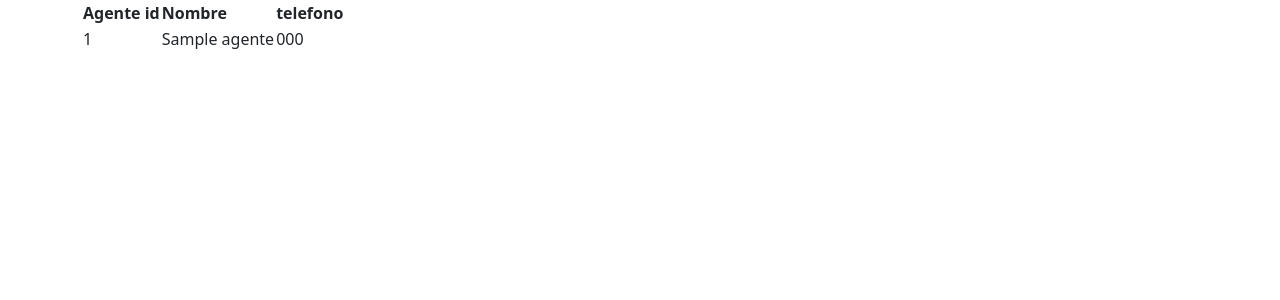
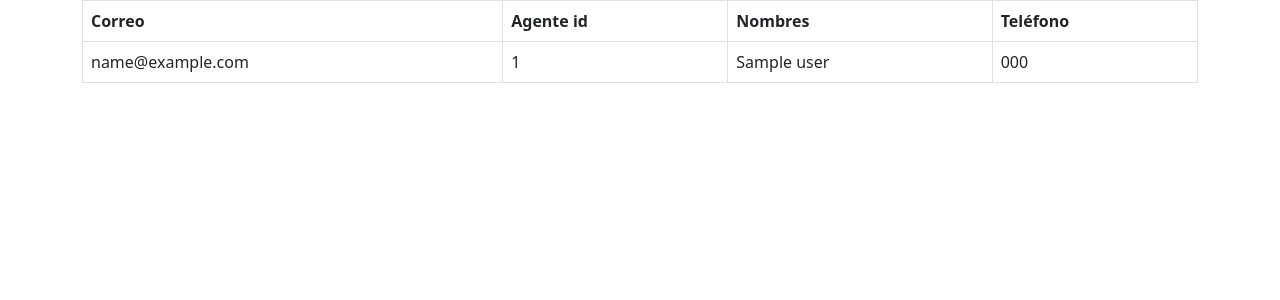
Before and after one commit to sebastianvelandia/Reparatodo, a Django app: template Reparapp/templates/AdminReparapp/listar_agentes.html in a window 1280 px wide. Shown: the top 300 px of the page. Run offline with Django 3.2, Linux system fonts and the light colour scheme; the template is opened without the code that fills it: most values are stand-ins (such as "Sample title", 1, 10 or a date in 2020); some libraries are stand-ins or nearby versions.

Commit message:
Login para usuarios creado
Los usuarios se pueden loguear

```diff
--- a/Reparapp/AdminReparapp/forms.py
+++ b/Reparapp/AdminReparapp/forms.py
@@ -9,7 +9,7 @@ class FormularioLogin(AuthenticationForm):
     def __init__(self, *args, **kwargs):
         super(FormularioLogin, self).__init__(*args, **kwargs)
         self.fields['username'].widget.attrs['class'] = 'form-control'
-        self.fields['username'].widget.attrs['placeholder'] = 'Nombre de usuario'
+        self.fields['username'].widget.attrs['placeholder'] = 'Correo electrónico'
         self.fields['password'].widget.attrs['class'] = 'form-control'
         self.fields['password'].widget.attrs['placeholder'] = 'Contraseña'
 
@@ -32,6 +32,7 @@ class AgenteForm(UserCreationForm):
         user.email = self.cleaned_data.get('email')
         user.nombres = self.cleaned_data.get('nombres')
         user.apellidos = self.cleaned_data.get('apellidos')
+        user.usuario_agente = True
         user.save()
         agente = Agente.objects.create(user=user)
         agente.agente_id = self.cleaned_data.get('agente_id')
@@ -47,7 +48,6 @@ class TecnicoEspecialistaForm(UserCreationForm):
     apellidos = forms.CharField(required=True)
     tecnico_id = forms.CharField(required=True)
     telefono = forms.CharField(required=True)
-    usuario_tecnico = forms.BooleanField()
     taller = forms.ModelChoiceField(queryset = Taller.objects.all())
 
     class Meta(UserCreationForm.Meta):
@@ -60,6 +60,7 @@ class TecnicoEspecialistaForm(UserCreationForm):
         user.email = self.cleaned_data.get('email')
         user.nombres = self.cleaned_data.get('nombres')
         user.apellidos = self.cleaned_data.get('apellidos')
+        user.usuario_tecnico = True
         user.save()
         tecnico = TecnicoEspecialista.objects.create(user=user)
         tecnico.agente_id = self.cleaned_data.get('agente_id')
--- a/Reparapp/AdminReparapp/models.py
+++ b/Reparapp/AdminReparapp/models.py
@@ -44,8 +44,8 @@ class Usuario(AbstractBaseUser):
     usuario_operador = models.BooleanField(default=False)
     objects = UsuarioManager()
 
-    USERNAME_FIELD = 'username'
-    REQUIRED_FIELDS = ['email', 'nombres', 'apellidos']
+    USERNAME_FIELD = 'email'
+    REQUIRED_FIELDS = ['nombres', 'apellidos']
 
     def __str__(self):
         return self.nombres
--- a/Reparapp/Reparapp/urls.py
+++ b/Reparapp/Reparapp/urls.py
@@ -22,5 +22,5 @@ urlpatterns = [
     path('admin/', admin.site.urls),
     path('my_admin/', include(('AdminReparapp.urls', 'my_admin'))),
     path('inicio/', Inicio.as_view(), name='index'),
-    path('', Login.as_view(), name = 'login')
+    path('', Login.as_view(), name = 'login'),
 ]
--- a/Reparapp/templates/AdminReparapp/listar_agentes.html
+++ b/Reparapp/templates/AdminReparapp/listar_agentes.html
@@ -8,17 +8,18 @@ Lista de Agentes
 
 {% block body %}
     {% if  agentes %}
-    <table class="default">
+    <table class="table table-bordered">
         <tr>
+            <th>Correo</th>
             <th>Agente id</th>
-            <th>Nombre</th>
-            <th>telefono</th>
+            <th>Nombres</th>
+            <th>Teléfono</th>
         </tr>
-
         {% for agente in agentes %}
         <tr>
+            <td>{{agente.user.email}}</td>
             <td>{{agente.agente_id}}</td>
-            <td>{{agente.nombre}}</td>
+            <td>{{agente.user.nombres}}</td>
             <td>{{agente.telefono}}</td>
         </tr>
         {% endfor %}
```
Also changed, not shown: Reparapp/AdminReparapp/views.py (+44 -2 lines), Reparapp/templates/AdminReparapp/agregar_agente.html (+4 -4 lines), Reparapp/templates/inicio/login.html (+8 -10 lines), Reparapp/AdminReparapp/decorators.py (added), Reparapp/AdminReparapp/migrations/0001_initial.py, Reparapp/AgenteReparapp/migrations/0001_initial.py, Reparapp/TecnicoReparapp/migrations/0001_initial.py.
